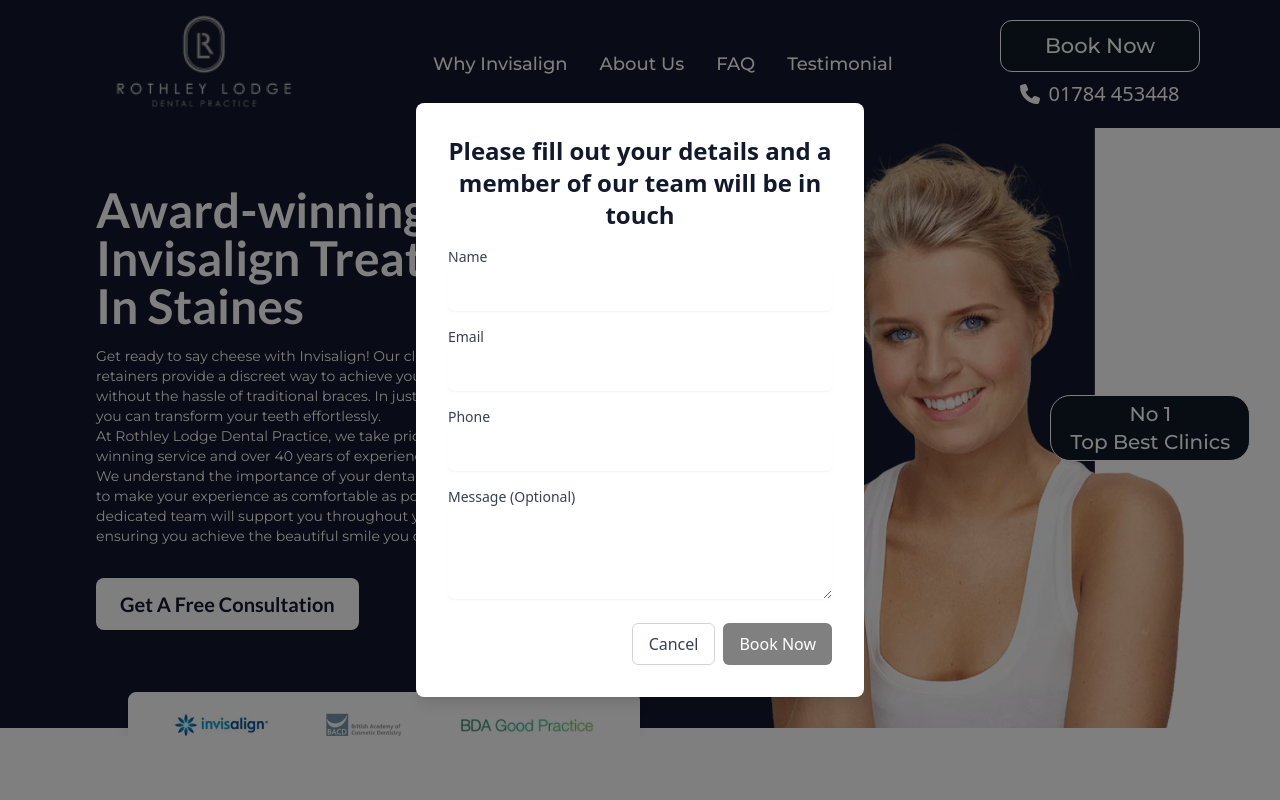
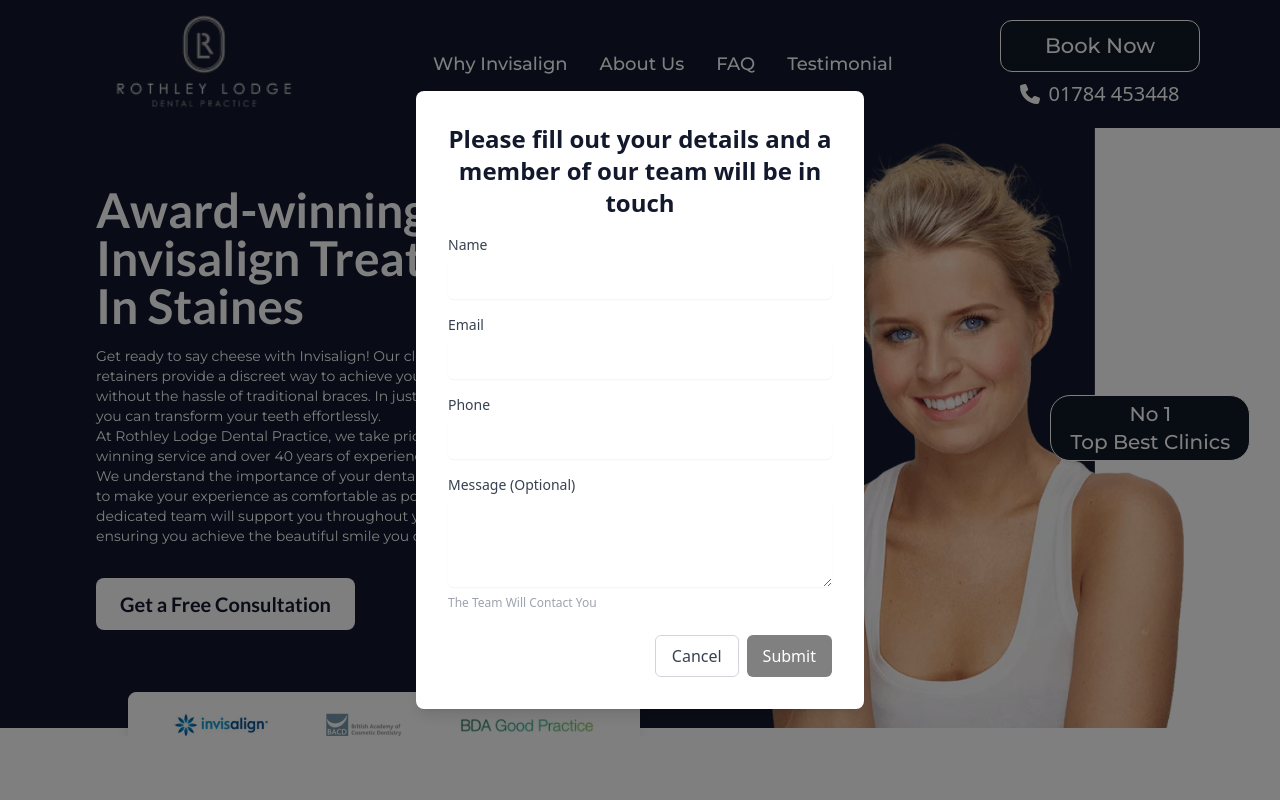
Before and after one commit to pankajdharmik4/d2-design, a React (Vite) app: page / in a window 1280 px wide. Shown: the top 800 px of the page. Built offline with nearby package versions, Linux system fonts and the light colour scheme.

Commit message:
new updated

```diff
--- a/src/components/Header/index.jsx
+++ b/src/components/Header/index.jsx
@@ -50,7 +50,7 @@
         variant="fill"
         className="mr-[140px] min-w-[200px] rounded-[12px] border-[1.335px] border-solid border-white-a700 px-[34px] font-medium md:mr-0 sm:px-4"
       >
-        Book Now
+        Submit
       </Button>
     </header>
   );
--- a/src/pages/BookingModal.jsx
+++ b/src/pages/BookingModal.jsx
@@ -131,7 +131,7 @@
             />
           </div> */}
 
-          <div className="mb-4">
+          <div className="mb-2">
             <label htmlFor="message" className="block text-sm font-medium text-gray-700">Message (Optional)</label>
             <textarea
               id="message"
@@ -140,6 +140,9 @@
               rows="3"
               className="mt-1 block w-full rounded-md border-gray-300 shadow-sm focus:border-indigo-500 focus:ring focus:ring-indigo-200 focus:ring-opacity-50 p-2"
             ></textarea>
+          </div>
+          <div className="mb-4">
+            <p class="text-gray-400 text-xs">The Team Will Contact You</p>
           </div>
 
           <div className="flex justify-end space-x-2 mt-6">
@@ -155,7 +158,7 @@
               className={isSubmitDisabled ? "px-4 py-2 bg-[#808080] text-white hover:bg-[#808080] transition rounded-md" : "px-4 py-2 bg-[#13192D] text-white hover:bg-[#0e1a4d] transition rounded-md"}
               disabled={isSubmitDisabled}
             >
-              Book Now
+              Submit
             </button>
           </div>
         </form>
--- a/src/pages/ContactUs.jsx
+++ b/src/pages/ContactUs.jsx
@@ -78,7 +78,7 @@
       <div className="flex-1 flex items-center justify-center p-4">
         <div className="bg-white shadow-lg rounded-lg p-6 md:w-[80%]">
           <h2 className="text-2xl mb-4 text-center font-montserrat font-semibold">
-            Take The First Step Toward The Smile You’ve Always Wanted
+            Please fill out your details and a member of our team will be in touch
           </h2>
           <form onSubmit={handleSubmit}>
             <div className="mb-4">
@@ -117,7 +117,7 @@
               />
               {phoneError && <p className="text-red-500 text-sm">{phoneError}</p>}
             </div>
-            <div className="mb-4">
+            <div className="mb-2">
               <textarea
                 type="text"
                 id="message"
@@ -127,12 +127,15 @@
                 className="mt-1 block w-full p-2 border border-gray-300 rounded-md placeholder-gray-400"
               />
             </div>
+            <div className="mb-4">
+              <p class="text-gray-400 text-xs">The Team Will Contact You</p>
+            </div>
             <button
               type="submit"
-              className={isSubmitDisabled ? "w-full bg-[#808080] text-white font-montserrat font-semibold p-2 rounded-md hover:bg-[#808080] transition duration-300": "w-full bg-[#13192d] text-white font-montserrat font-semibold p-2 rounded-md hover:bg-[#2e3d81] transition duration-300" }
+              className={isSubmitDisabled ? "w-full bg-[#808080] text-white font-montserrat font-semibold p-2 rounded-md hover:bg-[#808080] transition duration-300" : "w-full bg-[#13192d] text-white font-montserrat font-semibold p-2 rounded-md hover:bg-[#2e3d81] transition duration-300"}
               disabled={isSubmitDisabled}
             >
-              Book Now!
+              Submit
             </button>
           </form>
         </div>
--- a/src/pages/FAQ.jsx
+++ b/src/pages/FAQ.jsx
@@ -11,12 +11,12 @@
     question: "Is Invisalign noticeable?",
     answer: ["The aligners are made of clear, flexible plastic that is virtually invisible when worn. This makes them a popular alternative to traditional metal braces, which can be more noticeable."]
   },
-  {
-    question: "How often do I change aligners?",
-    answer: ["The frequency with which you should change your Invisalign® aligners depends on the specific treatment plan created for you by your orthodontist.",
-      "In general, however, you can expect to change your aligners approximately every 1-2 weeks."
-    ]
-  },
+  // {
+  //   question: "How often do I change aligners?",
+  //   answer: ["The frequency with which you should change your Invisalign® aligners depends on the specific treatment plan created for you by your orthodontist.",
+  //     "In general, however, you can expect to change your aligners approximately every 1-2 weeks."
+  //   ]
+  // },
   {
     question: "How long does Invisalign Treatment take?",
     answer: ["Invisalign® clear aligners can help straighten minor to complex teeth misalignment. The length of treatment can take, on average, 6-12 months, depending on how complicated your case is. Most people feel a difference wearing Invisalign aligners after three months, and results are usually noticeable after six months."]
--- a/src/pages/Hero.jsx
+++ b/src/pages/Hero.jsx
@@ -22,7 +22,7 @@
             At Rothley Lodge Dental Practice, we take pride in our award-winning service and over 40 years of experience in dental care. We understand the importance of your dental health and strive to make your experience as comfortable as possible. Our dedicated team will support you throughout your journey, ensuring you achieve the beautiful smile you deserve!</p>
 
           <button onClick={openModal} className="bg-white text-sm md:text-sm lg:text-xl text-[#13192D] font-bold py-2 md:py-3 px-4 md:px-6 rounded-lg font-lato text-left lg:self-start lg:mx-[10%] md:mb-0 mb-[10%]">
-            Get A Free Consultation
+            Get a Free Consultation
           </button>
         </div>
 
--- a/src/pages/Hero2.jsx
+++ b/src/pages/Hero2.jsx
@@ -27,13 +27,13 @@
           onClick={openModal}
           className="text-white text-xs md:text-sm lg:text-xl bg-[#13192D] font-bold py-2 md:py-3 px-4 md:px-6 rounded-lg font-lato text-left md:mt-48"
         >
-          Get A Free Consultation
+          Get a Free Consultation
         </button>
       </div>
-      <div className="w-full flex flex-col justify-center items-center md:items-start p-4 md:p-12 lg:p-16 md:absolute md:bottom-0 md:left-[3%] md:w-2/5">
+      <div className="w-full flex flex-col justify-center items-center md:items-start p-4 md:p-12 lg:p-16 md:absolute md:bottom-20 md:left-[35%] md:w-2/5">
 
         <button disabled={true} className="bg-white text-xs md:text-sm lg:text-xl bg-[#13192D] font-bold py-2 md:py-3 px-4 md:px-6 rounded-lg font-lato text-left md:mt-48">
-          {`    Simon Chard    `}
+          {`    Dr. Simon Chard    `}
         </button>
       </div>
 
--- a/src/pages/Hero3.jsx
+++ b/src/pages/Hero3.jsx
@@ -32,7 +32,7 @@
           onClick={openModal}
           className="bg-white text-xs md:text-sm lg:text-xl text-[#13192D] font-bold py-2 md:py-3 px-4 md:px-6 rounded-lg font-lato text-left lg:self-start mx-[7%] md:mb-0 mt-[5%]"
         >
-            Get A Free Consultation
+            Get a Free Consultation
             </button>
       </div>
 
```
